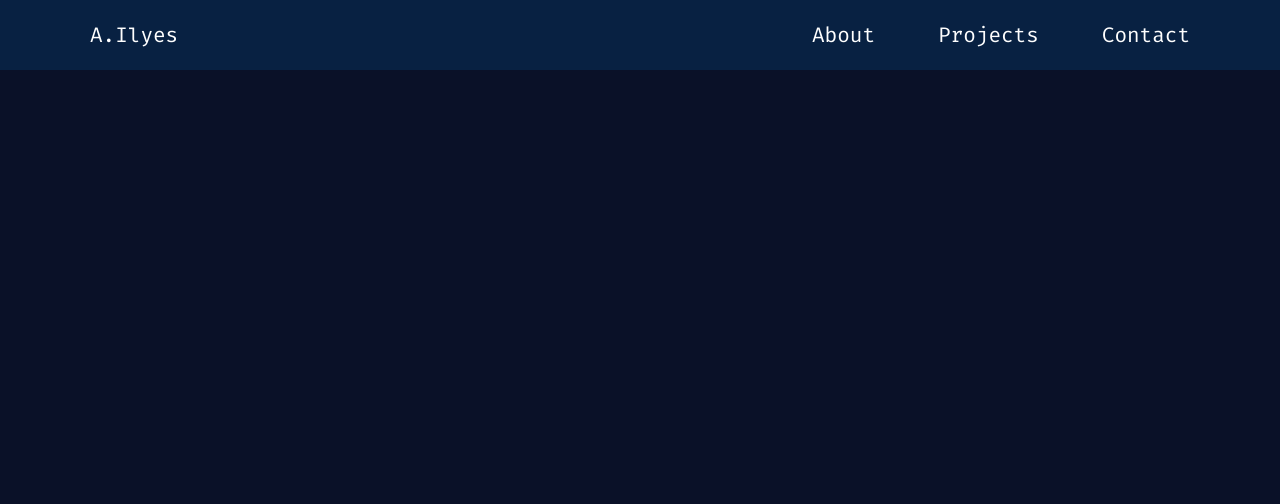
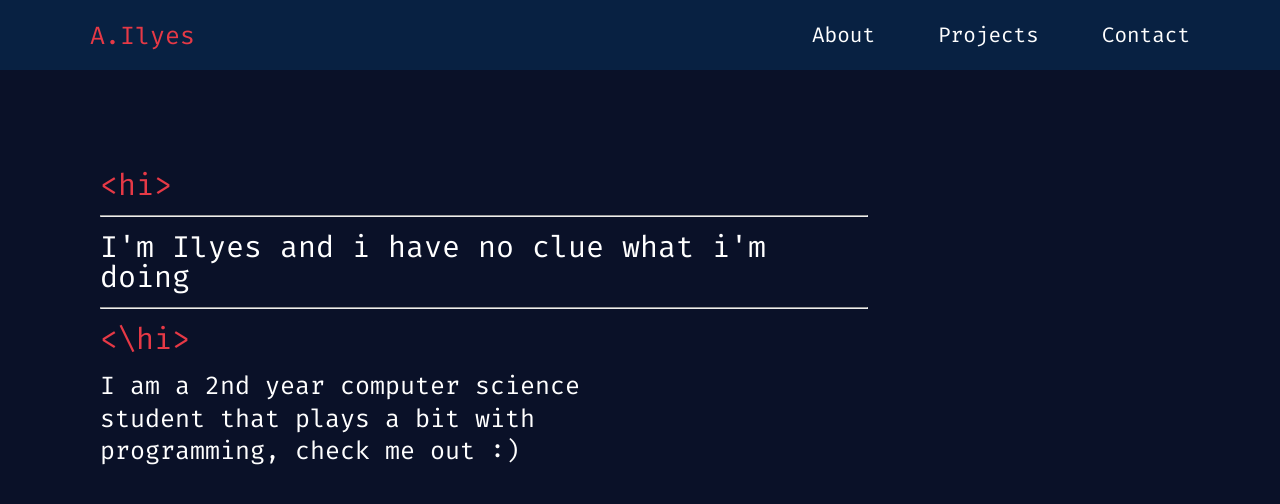
Before and after one commit to BlackCheppun/BlackCheppun.github.io, a plain HTML site: page index.html in a window 1280 px wide. Drawn offline with Linux system fonts and the light colour scheme.

Commit message:
added some styling

```diff
--- a/index.html
+++ b/index.html
@@ -22,5 +22,25 @@
         <a href="">Contact</a>
       </div>
     </div>
+    <section class="text">
+
+      <div id="presentation">
+        <span id="hi">
+          &lt;hi&gt;
+        </span>
+        <hr>
+        <p>I'm Ilyes and i have no clue what i'm doing</p>
+        <hr>
+        <span id="hi">
+          &lt;\hi&gt;
+        </span>
+      </div>
+
+      <div id="talk">
+        <p>
+          I am a 2nd year computer science student that plays a bit with programming, check me out :)
+        </p>
+      </div>
+    </section>
   </body>
 </html>
--- a/style.css
+++ b/style.css
@@ -45,12 +45,12 @@ table {
 body{
     font-family: 'Fira Code', monospace;
     background-color: #0A1128;
+    color: white;
 }
 
 .navdiv{
     height: 50px;
     font-size: 21px;
-    color: white;
     background-color: #082142;
     display: flex;
     align-items: center;
@@ -59,8 +59,9 @@ body{
 }
 
 #logo{
+    font-size: 25px;
+    color: #e63946;
     margin-left: 80px;
-    color: white;
 }
 
 a{
@@ -74,3 +75,24 @@ a{
     justify-content: space-between;
 
 }
+
+#presentation{
+    font-size: 30px;
+    width: 60%;
+    height: 100px;
+    margin-top: 100px;
+    margin-left: 100px;
+}
+
+#talk{
+    line-height: 1.3;
+    font-size: 25px;
+    width: 40%;
+    height: 100px;
+    margin-top: 100px;
+    margin-left: 100px;
+}
+
+#hi{
+    color: #e63946;
+}
```
